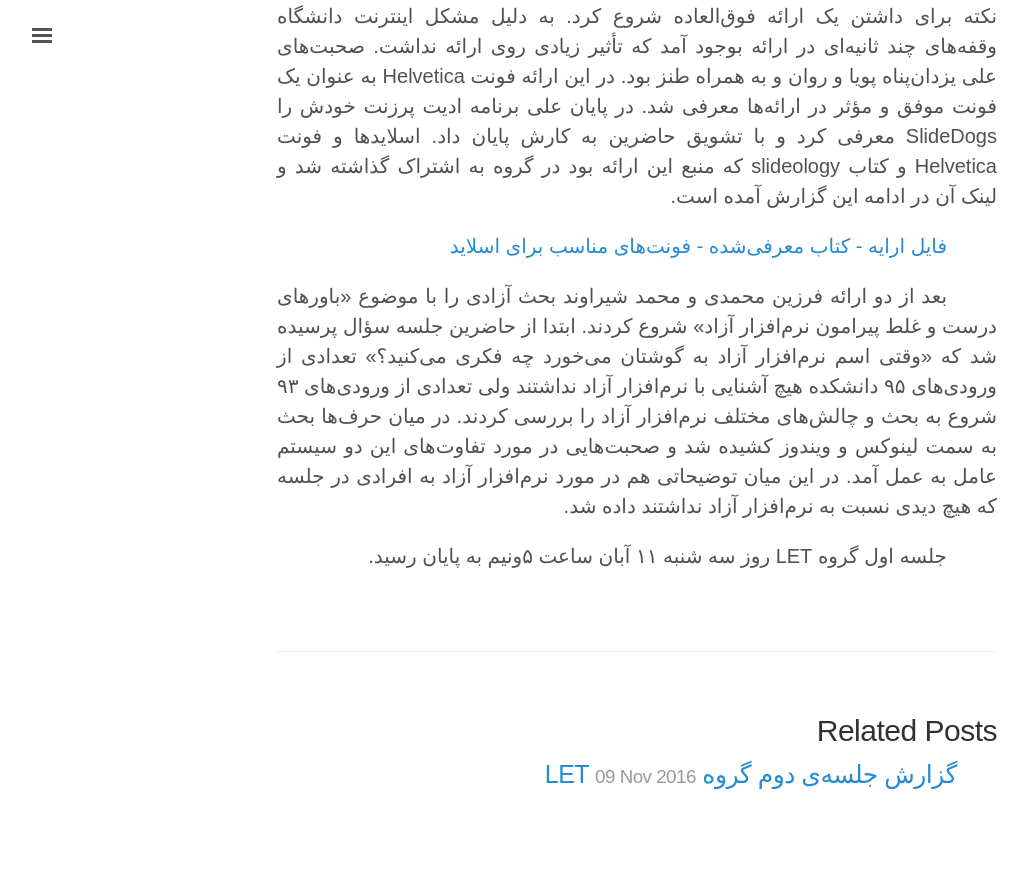
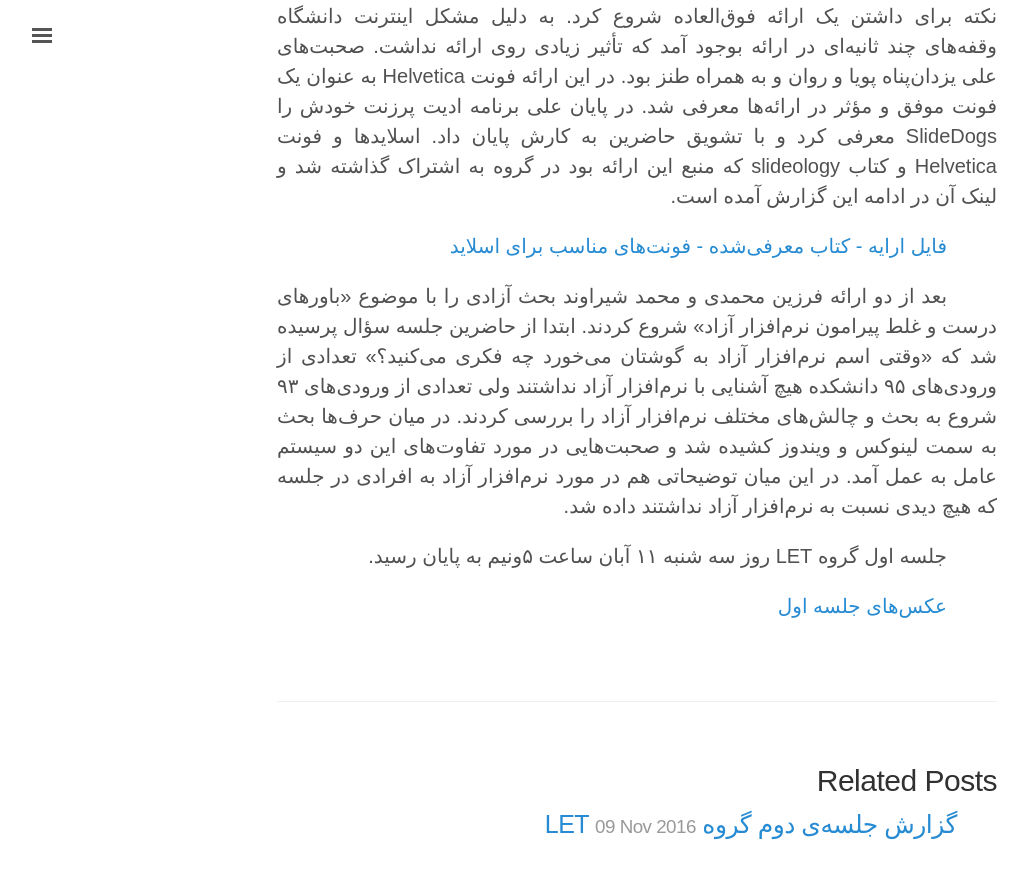
Before and after one commit to cselet/cselet.github.io, a Jekyll site: the page built from _posts/2016-11-09-first-session.md, in a window 1280 px wide and 900 px high, scrolled down 2330 px. Shown: the top 879 px of the window, without its empty margins (3-1031 px from the left). Built offline with Jekyll 4.4.1, drawn with Linux system fonts in a browser that asks for light colours; some web fonts are replaced; before the commit the page ends 3180 px from its top, so only the background shows below that.

Commit message:
session1 photos link added

```diff
--- a/_posts/2016-11-09-first-session.md
+++ b/_posts/2016-11-09-first-session.md
@@ -23,3 +23,5 @@ title: گزارش جلسه‌ی اول گروه LET
 بعد از دو ارائه فرزین محمدی و محمد شیراوند بحث آزادی را با موضوع «باورهای درست و غلط پیرامون نرم‌افزار آزاد» شروع کردند. ابتدا از حاضرین جلسه سؤال پرسیده شد که «وقتی اسم نرم‌افزار آزاد به گوشتان می‌خورد چه فکری می‌کنید؟» تعدادی از ورودی‌های ۹۵ دانشکده هیچ آشنایی با نرم‌افزار آزاد نداشتند ولی تعدادی از ورودی‌های ۹۳ شروع به بحث و چالش‌های مختلف نرم‌افزار آزاد را بررسی کردند. در میان حرف‌ها بحث به سمت لینوکس و ویندوز کشیده شد و صحبت‌هایی در مورد تفاوت‌های این دو سیستم عامل به عمل آمد. در این میان توضیحاتی هم در مورد نرم‌افزار آزاد به افرادی در جلسه که هیچ دیدی نسبت به نرم‌افزار آزاد نداشتند داده شد.
 
 جلسه اول گروه LET روز سه شنبه ۱۱ آبان ساعت ۵ونیم به پایان رسید.
+
+[عکس‌های جلسه اول](http://jmp.sh/b/Wp3ORU1IkyWF8EJOjgLA)
```
